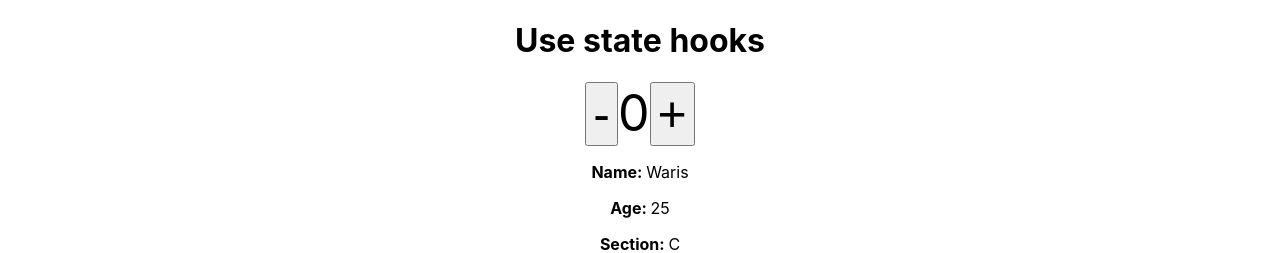
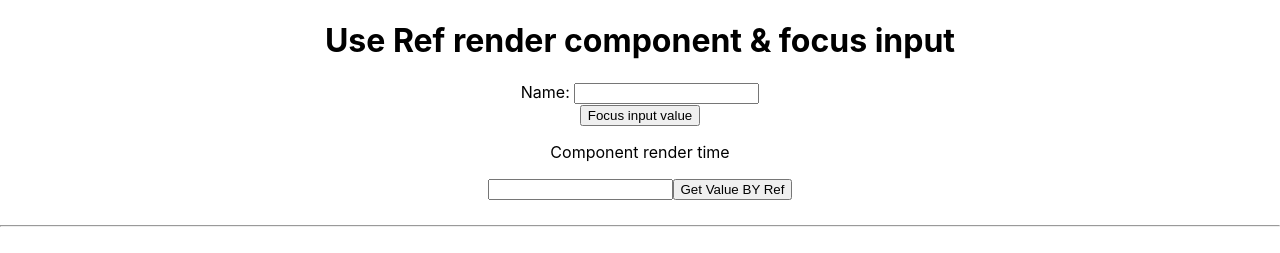
Before and after one commit to wariszargardev/React-Learning-2022, a React (Create React App) app: page / in a window 1280 px wide. Shown: the top 253 px of the page. Built offline with nearby package versions, Linux system fonts and the light colour scheme; no server answers.

Commit message:
useRef hook setup

```diff
--- a/src/App.js
+++ b/src/App.js
@@ -5,26 +5,33 @@ import UseEffectApiHit from "./component/useEffect/UseEffectApiHit";
 import UseEffectResizing from "./component/useEffect/UseEffectResizing";
 import ComplexFunctionProblem from "./component/useMemo/ComplexFunctionProblem";
 import UseMemoFixComplexProblem from "./component/useMemo/UseMemoFixComplexProblem";
+import ComponentRenderCount from "./component/useRef/ComponentRenderCount";
+import InputValueByRef from "./component/useRef/InputValueByRef";
 
 function App() {
     return (
         <div className="App">
+            <h1>Use Ref render component & focus input</h1>
+            <ComponentRenderCount />
+            <InputValueByRef />
+            <hr/>
+
             <h1>Use state hooks</h1>
             <UseStateHooks/>
             <UseStateWithObjects/>
             <hr/>
 
             <h1>Use Effect</h1>
-            <UseEffectApiHit />
-            <UseEffectResizing />
-            <hr />
+            <UseEffectApiHit/>
+            <UseEffectResizing/>
+            <hr/>
 
             <h1>Problem without memo</h1>
-            <ComplexFunctionProblem />
+            <ComplexFunctionProblem/>
 
-            <hr />
+            <hr/>
             <h1>Fix problem with memo</h1>
-            <UseMemoFixComplexProblem />
+            <UseMemoFixComplexProblem/>
         </div>
     );
 }
--- /dev/null
+++ b/src/component/useRef/ComponentRenderCount.js
@@ -0,0 +1,35 @@
+import React, {useEffect, useRef, useState} from 'react';
+
+const ComponentRenderCount = () => {
+    const [name, setName] = useState('')
+    const renderCount = useRef();
+    const nameInputRef = useRef();
+
+    const changeHandler = (e) =>{
+        setName(e.target.value)
+    }
+
+    useEffect(()=>{
+        renderCount.current = renderCount.current + 1
+    })
+
+    const focusInput = () =>{
+        nameInputRef.current.focus()
+    }
+
+
+
+    return (
+        <div>
+            <div>
+                <label>Name: </label>
+                <input ref={nameInputRef} type={"text"} value={name} onChange={changeHandler}/>
+            </div>
+
+            <button onClick={focusInput}>Focus input value </button>
+            <p>Component render {renderCount.current} time</p>
+        </div>
+    );
+};
+
+export default ComponentRenderCount;
--- /dev/null
+++ b/src/component/useRef/InputValueByRef.js
@@ -0,0 +1,18 @@
+import React, {useRef} from 'react';
+
+const InputValueByRef = () => {
+    const inputRef = useRef()
+
+    const getInputValueByRef = () =>{
+        alert("Input value: " + inputRef.current.value)
+    }
+
+    return (
+        <div>
+            <input ref={inputRef} type={"text"} />
+            <button onClick={getInputValueByRef}>Get Value BY Ref</button>
+        </div>
+    );
+};
+
+export default InputValueByRef;
```
